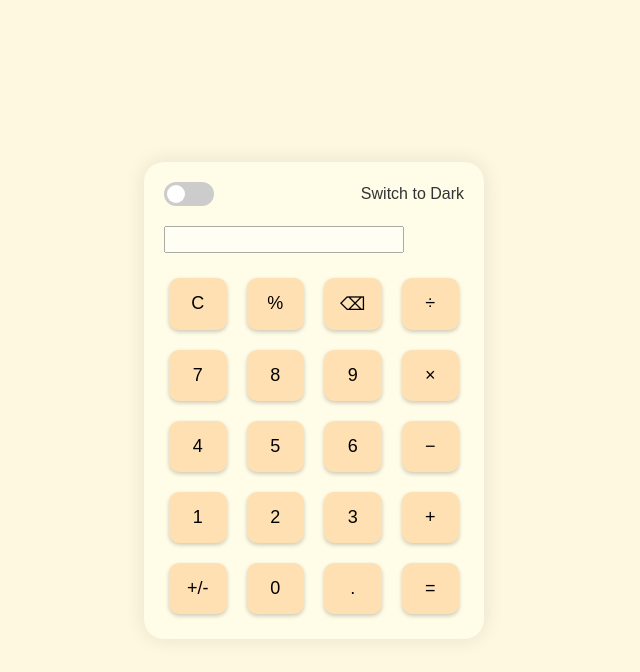
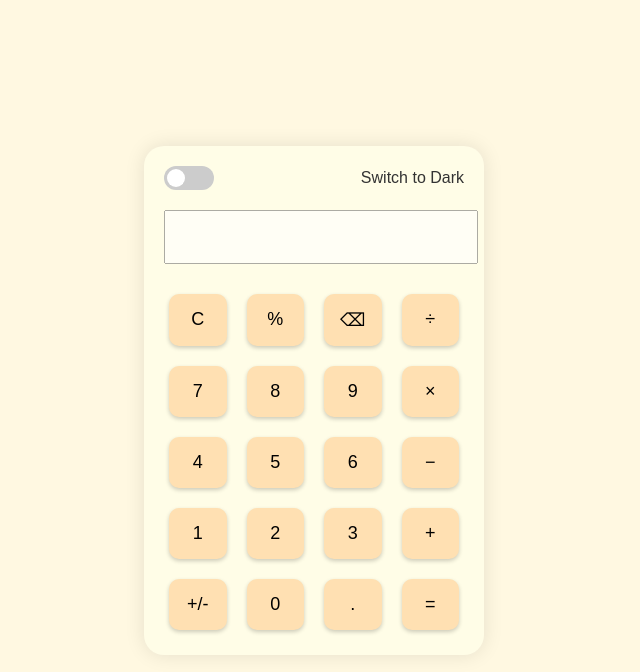
Before and after one commit to G-GlanceCore/WebCalculator, a Flask app: page / in a window 1280 px wide. Shown: the top 672 px of the page, without its empty margins (326-966 px from the left). Run offline with Flask 3, Linux system fonts and the light colour scheme.

Commit message:
New add style in TextBox

```diff
--- a/static/style.css
+++ b/static/style.css
@@ -127,3 +127,13 @@ body.dark button {
     font-size: 32px;
     font-weight: bold;
 }
+
+/* Input text box Styles */
+#expression {
+    width: 100%;
+    font-size: 24px;
+    height: 40px;
+    text-align: right;
+    margin-bottom: 5px;
+    padding: 5px;
+}
```
